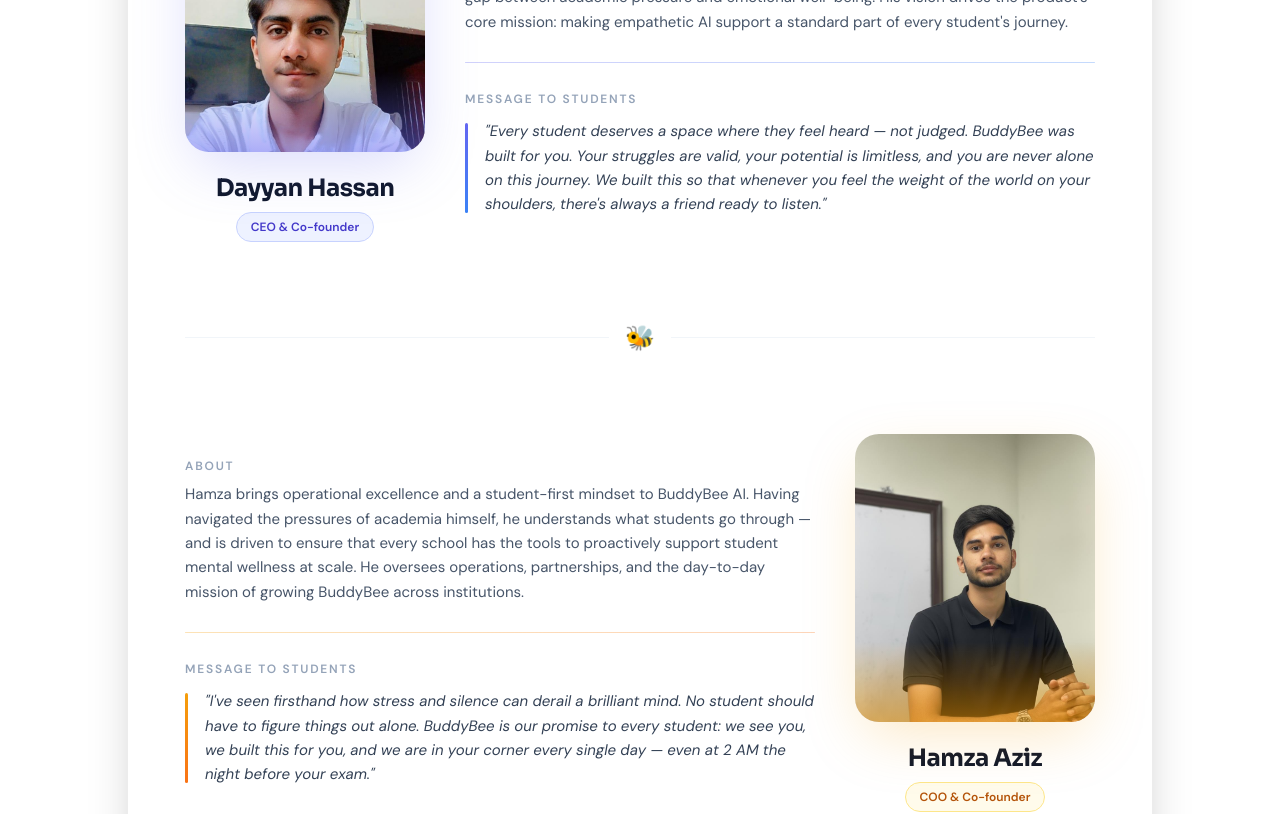
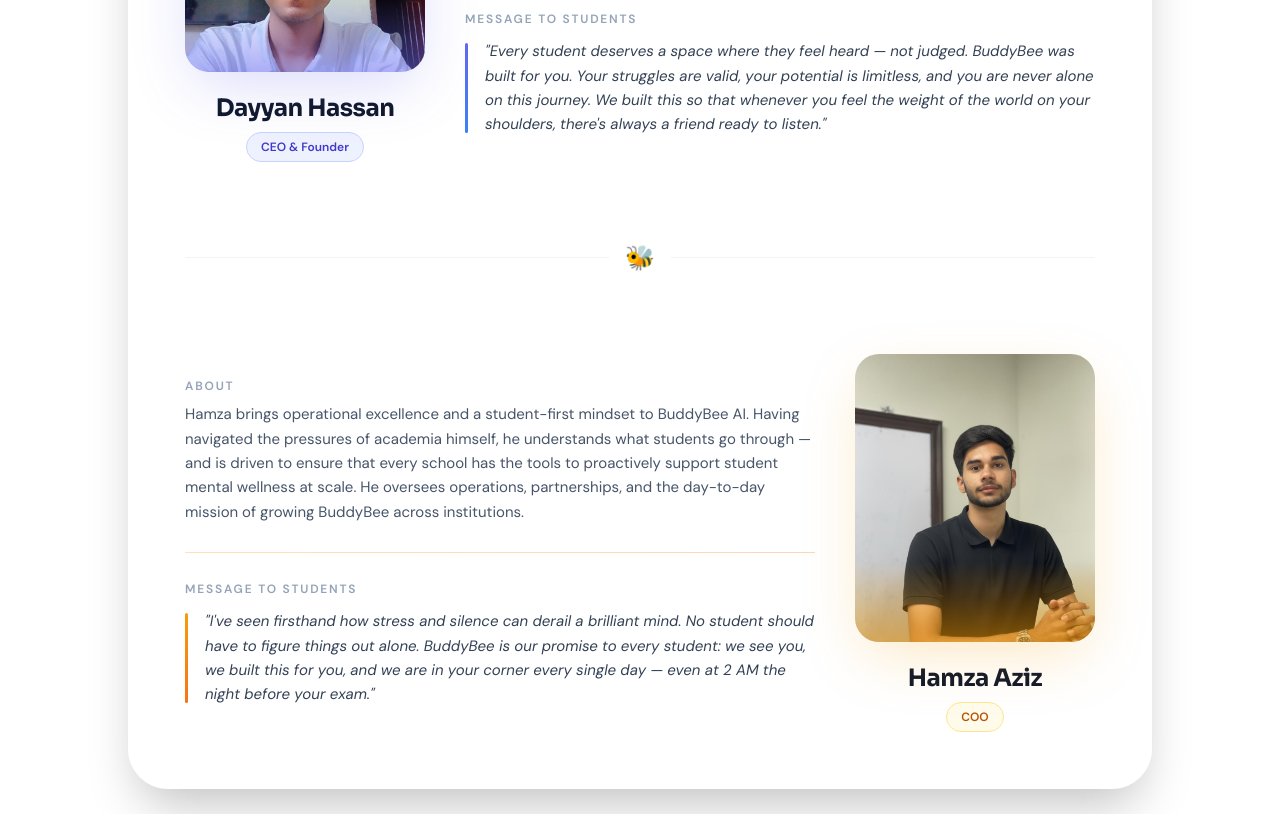
Before and after one commit to buddybee-ai/buddybee-frontend, a React (Vite) app: page /about in a window 1280 px wide. Shown: the part 2540-3354 px from the top of the page. Built offline with nearby package versions, Linux system fonts and the light colour scheme; no server answers.

Commit message:
Update About.jsx

```diff
--- a/src/pages/About.jsx
+++ b/src/pages/About.jsx
@@ -22,7 +22,7 @@ const values = [
 const founders = [
   {
     name:          'Dayyan Hassan',
-    role:          'CEO & Co-founder',
+    role:          'CEO & Founder',
     photo:         dayyanPhoto,
     gradientFrom:  '#6366f1',
     gradientTo:    '#3b82f6',
@@ -33,7 +33,7 @@ const founders = [
   },
   {
     name:          'Hamza Aziz',
-    role:          'COO & Co-founder',
+    role:          'COO ',
     photo:         hamzaPhoto,
     gradientFrom:  '#f59e0b',
     gradientTo:    '#f97316',
@@ -46,7 +46,7 @@ const founders = [
 
 export default function About() {
   return (
-    <div className="pt-20">
+    <div>
       <SEO
         path="/about"
         title="About Us"
```
